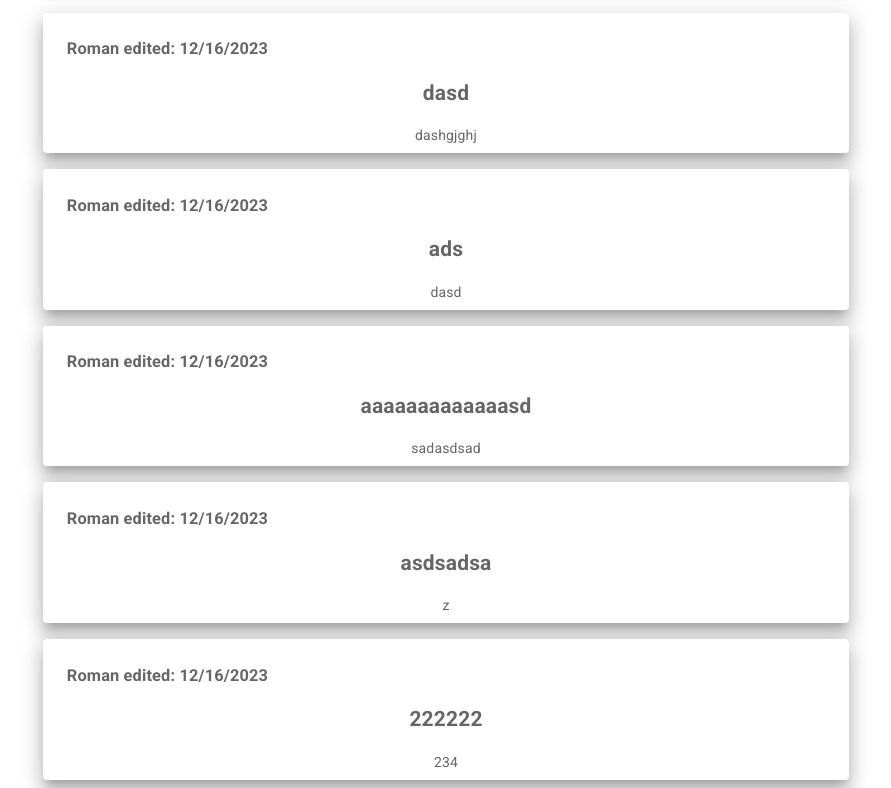
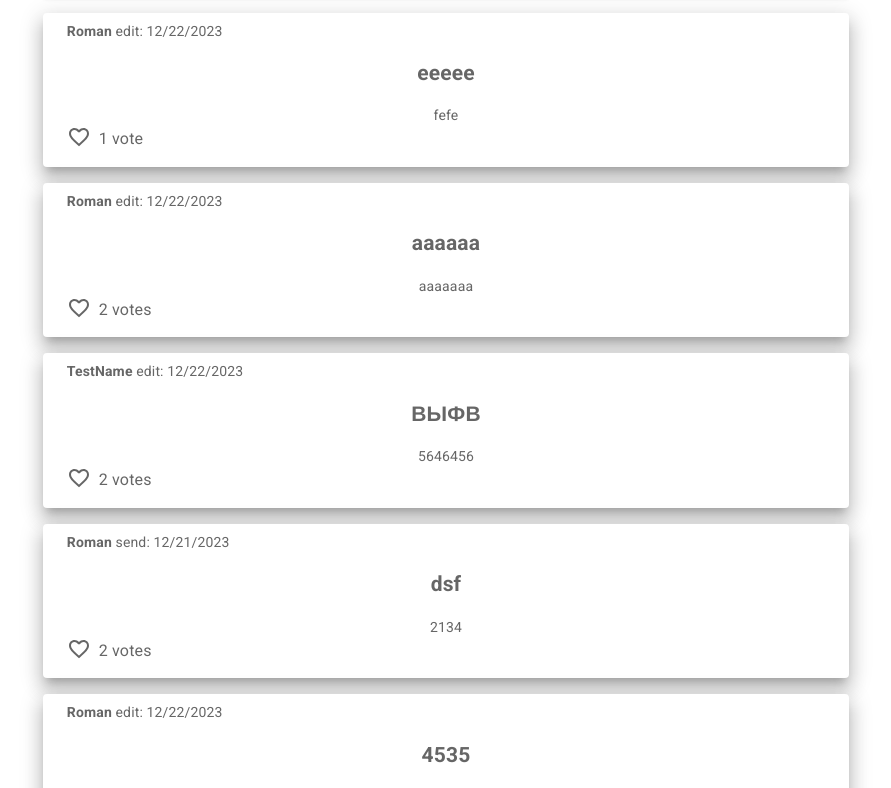
Before and after one commit to Dourden8011/Social_network, a React (Create React App) app: page / in a window 1280 px wide. Shown: the part 332-1120 px from the top of the page, without its empty margins (194-1085 px from the left). Built offline with nearby package versions, Linux system fonts and the light colour scheme; data requests are answered from the project's data file; a web font is replaced by a local one.

Commit message:
Add Votes component

```diff
--- a/db.json
+++ b/db.json
@@ -17,63 +17,191 @@
   ],
   "posts": [
     {
+      "id": 1,
+      "title": "11111",
+      "body": "11111",
+      "userId": 1,
+      "date": " edit: 12/21/2023"
+    },
+    {
+      "id": 2,
+      "title": "222222",
+      "body": "2222222",
+      "userId": 1,
+      "date": " edit: 12/21/2023"
+    },
+    {
+      "id": 3,
+      "title": "dsd",
+      "body": "dsdasa",
+      "userId": 1,
+      "date": " send: 12/21/2023"
+    },
+    {
+      "id": 4,
+      "title": "ds",
+      "body": "sdds",
+      "userId": 1,
+      "date": " send: 12/21/2023"
+    },
+    {
+      "id": 5,
+      "title": "dsda",
+      "body": "dsadasd",
+      "userId": 1,
+      "date": " send: 12/21/2023"
+    },
+    {
       "id": 6,
-      "title": "45",
-      "body": "34543",
-      "userId": 2
+      "title": "4535",
+      "body": "dsdassad",
+      "userId": 1,
+      "date": " edit: 12/22/2023"
+    },
+    {
+      "id": 7,
+      "title": "dsf",
+      "body": "2134",
+      "userId": 1,
+      "date": " send: 12/21/2023"
+    },
+    {
+      "id": 8,
+      "title": "ВЫФВ",
+      "body": "5646456",
+      "userId": 2,
+      "date": " edit: 12/22/2023"
     },
     {
       "id": 9,
-      "title": "567",
-      "body": "567",
-      "userId": 2
+      "title": "aaaaaa",
+      "body": "aaaaaaa",
+      "userId": 1,
+      "date": " edit: 12/22/2023"
     },
     {
       "id": 10,
-      "title": "4324",
-      "body": "23423423",
-      "userId": 2
+      "title": "eeeee",
+      "body": "fefe",
+      "userId": 1,
+      "date": " edit: 12/22/2023"
+    }
+  ],
+  "votes": [
+    {
+      "user_id": 1,
+      "post_id": 7,
+      "id": 1
     },
     {
-      "id": 12,
-      "title": "f",
-      "body": "f",
-      "userId": 2
+      "user_id": 1,
+      "post_id": 5,
+      "id": 2
     },
     {
-      "id": 16,
-      "title": "222222",
-      "body": "234",
-      "userId": 1,
-      "date": " edited: 12/16/2023"
+      "user_id": 1,
+      "post_id": 6,
+      "id": 3
     },
     {
-      "id": 17,
-      "title": "asdsadsa",
-      "body": "z",
-      "userId": 1,
-      "date": " edited: 12/16/2023"
+      "user_id": 1,
+      "post_id": 3,
+      "id": 4
     },
     {
-      "id": 18,
-      "title": "aaaaaaaaaaaaasd",
-      "body": "sadasdsad",
-      "userId": 1,
-      "date": " edited: 12/16/2023"
+      "user_id": 1,
+      "post_id": 1,
+      "id": 5
     },
     {
-      "id": 19,
-      "title": "ads",
-      "body": "dasd",
-      "userId": 1,
-      "date": " edited: 12/16/2023"
+      "user_id": 2,
+      "post_id": 4,
+      "id": 6
     },
     {
-      "id": 20,
-      "title": "dasd",
-      "body": "dashgjghj",
-      "userId": 1,
-      "date": " edited: 12/16/2023"
+      "user_id": 2,
+      "post_id": 4,
+      "id": 7
+    },
+    {
+      "user_id": 2,
+      "post_id": 4,
+      "id": 8
+    },
+    {
+      "user_id": 2,
+      "post_id": 4,
+      "id": 9
+    },
+    {
+      "user_id": 2,
+      "post_id": 4,
+      "id": 10
+    },
+    {
+      "user_id": 2,
+      "post_id": 4,
+      "id": 11
+    },
+    {
+      "user_id": 2,
+      "post_id": 8,
+      "id": 12
+    },
+    {
+      "user_id": 2,
+      "post_id": 2,
+      "id": 13
+    },
+    {
+      "user_id": 2,
+      "post_id": 3,
+      "id": 14
+    },
+    {
+      "user_id": 2,
+      "post_id": 5,
+      "id": 15
+    },
+    {
+      "user_id": 2,
+      "post_id": 7,
+      "id": 16
+    },
+    {
+      "user_id": 2,
+      "post_id": 1,
+      "id": 17
+    },
+    {
+      "user_id": 1,
+      "post_id": 8,
+      "id": 18
+    },
+    {
+      "user_id": 1,
+      "post_id": 4,
+      "id": 19
+    },
+    {
+      "user_id": 1,
+      "post_id": 2,
+      "id": 20
+    },
+    {
+      "user_id": 2,
+      "post_id": 9,
+      "id": 21
+    },
+    {
+      "user_id": 1,
+      "post_id": 9,
+      "id": 22
+    },
+    {
+      "user_id": 1,
+      "post_id": 10,
+      "id": 23
     }
   ]
 }
--- a/routes.json
+++ b/routes.json
@@ -1,4 +1,5 @@
 {
   "users": 640,
-  "posts": 640
+  "posts": 640,
+  "votes": 660
 }
--- a/src/App.tsx
+++ b/src/App.tsx
@@ -4,7 +4,7 @@ import SignIn from './components/pages/SignIn'
 import SignUp from './components/pages/SignUp'
 // import NotFoundPage from './components/pages/NotFoundPage'
 import { Typography, Toolbar, AppBar } from '@mui/material'
-import Posts from './components/Posts'
+import Posts from './components/Posts/Posts'
 import UserName from './components/UserName'
 
 const App: React.FC = () => (
--- a/src/Redux/networkApi.ts
+++ b/src/Redux/networkApi.ts
@@ -17,6 +17,11 @@ export interface User {
   password: string
 }
 
+export interface Vote {
+  user_id: string
+  post_id: string
+}
+
 export interface UserResponse {
   user: User
   accessToken: string
@@ -33,7 +38,7 @@ export const networkApi = createApi({
     baseUrl: 'http://localhost:4000/',
     credentials: 'include',
     prepareHeaders: (headers, { getState }) => {
-      const token = (getState() as RootState).auth.accessToken
+      const token = (getState() as RootState).auth.accessToken ?? localStorage.getItem('Token')
       if (token != null) {
         headers.set('Authorization', `Bearer ${token}`)
       }
@@ -92,6 +97,20 @@ export const networkApi = createApi({
         url: 'users'
       }),
       providesTags: (result, error, id) => [{ type: 'User', id, error }]
+    }),
+    newVote: build.mutation<Vote, Vote>({
+      query: (vote) => ({
+        url: 'votes',
+        method: 'POST',
+        body: vote
+      }),
+      invalidatesTags: ['Post']
+    }),
+    getVotes: build.query<Vote[], string>({
+      query: () => ({
+        url: 'votes'
+      }),
+      providesTags: (result, error, id) => [{ type: 'Post', id, error }]
     })
   })
 })
@@ -103,5 +122,7 @@ export const {
   useAuthUserMutation,
   useDeletePostMutation,
   useEditPostMutation,
-  useGetUsersQuery
+  useGetUsersQuery,
+  useNewVoteMutation,
+  useGetVotesQuery
 } = networkApi
--- a/src/components/Post.tsx
+++ b/src/components/Posts/Post.tsx
@@ -1,11 +1,12 @@
 import React, { type FormEvent, useState } from 'react'
 import DeleteOutlinedIcon from '@mui/icons-material/DeleteOutlined'
 import EditOutlinedIcon from '@mui/icons-material/EditOutlined'
-import { networkApi } from '../Redux/networkApi'
-import { Box, Button, Grid, TextField } from '@mui/material'
+import { networkApi } from '../../Redux/networkApi'
+import { Box, Button, Grid, Modal, TextField } from '@mui/material'
 import DoneOutlineOutlinedIcon from '@mui/icons-material/DoneOutlineOutlined'
 import CancelIcon from '@mui/icons-material/Cancel'
-import { useAppSelector } from '../Redux/store'
+import { useAppSelector } from '../../Redux/store'
+import Votes from '../Votes'
 
 export interface PostProps {
   id: string
@@ -13,15 +14,34 @@ export interface PostProps {
   body: string
   userId: string
   date: string
+  likes: string[]
 }
 
 interface PostItem {
   post: PostProps
 }
 
+const style = {
+  position: 'absolute' as 'absolute',
+  top: '50%',
+  left: '50%',
+  transform: 'translate(-50%, -50%)',
+  width: 400,
+  bgcolor: 'background.paper',
+  border: '2px solid #000',
+  boxShadow: 24,
+  p: 4
+}
+
 const Post: React.FC<PostItem> = ({ post }: PostItem) => {
   const [deletePost] = networkApi.useDeletePostMutation()
   const [editPost] = networkApi.useEditPostMutation()
+
+  const [open, setOpen] = React.useState(false)
+
+  const handleClose = (): void => {
+    setOpen(false)
+  }
 
   const handleDelete = async (post: PostProps): Promise<void> => {
     await deletePost(post)
@@ -38,7 +58,7 @@ const Post: React.FC<PostItem> = ({ post }: PostItem) => {
       title,
       body,
       userId: post.userId,
-      date: ` edited: ${new Date().toLocaleString('en', {
+      date: ` edit: ${new Date().toLocaleString('en', {
         year: 'numeric',
         month: 'numeric',
         day: 'numeric'
@@ -53,21 +73,22 @@ const Post: React.FC<PostItem> = ({ post }: PostItem) => {
   const usersData = networkApi.useGetUsersQuery('').data
 
   const findName = (post: PostProps): string => {
-    const user = usersData?.find(user => user.id === post.userId)
+    const user = usersData?.find((user: { id: string }) => user.id === post.userId)
     return user?.firstname as string
   }
 
   if (!active) {
     return (
+
       <li style={{ listStyle: 'none' }}>
-        <h3 style={{
+        <Box style={{
           display: 'flex',
           justifyContent: 'space-between'
         }}>
-          <Box ml={2}>
-            {findName(post)}
+          <Grid ml={2}>
+            <b>{findName(post)}</b>
             {post.date}
-          </Box>
+          </Grid>
           {(user?.id === post.userId) &&
             <Box>
               <DeleteOutlinedIcon style={{ float: 'right' }} onClick={() => {
@@ -76,17 +97,26 @@ const Post: React.FC<PostItem> = ({ post }: PostItem) => {
               <EditOutlinedIcon style={{ float: 'right' }}
                 onClick={() => {
                   setActive(true)
+                  setOpen(true)
                 }}
               />
             </Box>
           }
-        </h3>
+        </Box>
         <h2>{post.title}</h2>
         <Grid>{post.body}</Grid>
+        <Votes post={post}/>
       </li>
+
     )
   } else {
     return (
+      <Modal
+        open={open}
+        onClose={handleClose}
+        aria-labelledby="parent-modal-title"
+        aria-describedby="parent-modal-description"
+      >
       <li style={{ listStyle: 'none' }}>
         <h3 style={{ float: 'left' }}>
           <Box ml={2}>
@@ -94,6 +124,7 @@ const Post: React.FC<PostItem> = ({ post }: PostItem) => {
             {post.date}
           </Box>
         </h3>
+        <Box sx={style}>
         <form name="editForm" onSubmit={event => {
           void handleEdit(event)
           setActive(false)
@@ -112,7 +143,7 @@ const Post: React.FC<PostItem> = ({ post }: PostItem) => {
             name='body'
             variant="filled"
             placeholder={post.body}
-            sx={{ width: '92%' }}
+            sx={{ width: '92%', m: 1 }}
             defaultValue={post.body}
             onFocus={e => {
               e.target.select()
@@ -137,7 +168,10 @@ const Post: React.FC<PostItem> = ({ post }: PostItem) => {
           </Box>
 
         </form>
+        </Box>
       </li>
+
+      </Modal>
     )
   }
 }
--- a/src/components/PostForm.tsx
+++ b/src/components/Posts/PostForm.tsx
@@ -1,7 +1,7 @@
 import { Button, TextField } from '@mui/material'
 import React, { type FormEvent } from 'react'
-import { networkApi } from '../Redux/networkApi'
-import { useAppSelector } from '../Redux/store'
+import { networkApi } from '../../Redux/networkApi'
+import { useAppSelector } from '../../Redux/store'
 
 const PostForm: React.FC = () => {
   const [newPost] = networkApi.useNewPostMutation()
--- a/src/components/Posts.tsx
+++ b/src/components/Posts/Posts.tsx
@@ -2,13 +2,13 @@ import React, { useEffect } from 'react'
 import { styled } from '@mui/material/styles'
 import Paper from '@mui/material/Paper'
 import { Container, Stack, Typography, Link } from '@mui/material'
-import { networkApi } from '../Redux/networkApi'
+import { networkApi } from '../../Redux/networkApi'
 import Post, { type PostProps } from './Post'
 import { Link as LinkRouter } from 'react-router-dom'
 import PostForm from './PostForm'
 import PostFormUnauth from './PostFormUnauth'
-import { useAppDispatch } from '../Redux/store'
-import { setCredentials } from '../Redux/slices/authSlice'
+import { useAppDispatch } from '../../Redux/store'
+import { setCredentials } from '../../Redux/slices/authSlice'
 
 const Posts: React.FC = () => {
   const Item = styled(Paper)(({ theme }) => ({
@@ -19,18 +19,16 @@ const Posts: React.FC = () => {
     color: theme.palette.text.secondary
   }))
 
-  const dispatch = useAppDispatch()
   const { data = [], isLoading, error } = networkApi.useGetPostsQuery(''/* { pollingInterval: 3000 } */)
 
+  const dispatch = useAppDispatch()
+
   useEffect(() => {
-    const user = localStorage.getItem('User')
-    if (user !== null) {
-      dispatch(setCredentials({
-        user: JSON.parse(user),
-        accessToken: localStorage.getItem('Token')
-      }))
-    }
-  }, [])
+    dispatch(setCredentials({
+      user: JSON.parse(localStorage.getItem('User') as string),
+      accessToken: localStorage.getItem('Token')
+    }))
+  })
 
   const isError = (): string | undefined => {
     if (error != null) {
@@ -80,9 +78,8 @@ const Posts: React.FC = () => {
                 key={post.id}
                 elevation={12}
                 sx={{ mb: 2 }}
-                // {...usersData?.find(user => user?.id === post.userId)}
               >
-                <Post post={post as PostProps} /* user={user as User} *//>
+                <Post post={post as PostProps} />
               </Item>
             )
             )}
--- /dev/null
+++ b/src/components/Votes.tsx
@@ -0,0 +1,67 @@
+import React, { useEffect, useState } from 'react'
+import { Box, Typography } from '@mui/material'
+import { useAppSelector } from '../Redux/store'
+import { type PostProps } from './Posts/Post'
+import { type Vote, useGetVotesQuery, useNewVoteMutation } from '../Redux/networkApi'
+import FavoriteBorderIcon from '@mui/icons-material/FavoriteBorder'
+import FavoriteIcon from '@mui/icons-material/Favorite'
+
+interface PostItem {
+  post: PostProps
+}
+
+const Votes: React.FC<PostItem> = ({ post }) => {
+  const [newVote] = useNewVoteMutation()
+  const { data } = useGetVotesQuery('')
+  const uId = useAppSelector(state => state.auth.user?.id)
+  const [vote, useVote] = useState(false)
+
+  useEffect(() => {
+    if (findPost(post).findIndex(el => el.user_id === uId) >= 0) {
+      useVote(true)
+    }
+  })
+
+  const findPost = (post: PostProps): Vote[] => {
+    if (data == null) return []
+    return data?.filter(p => p.post_id === post.id)
+  }
+
+  const handleLike = async (a: string | undefined): Promise<void> => {
+    if (a == null) return
+    await newVote({
+      user_id: a,
+      post_id: post.id
+    })
+  }
+
+  return (
+    <Box sx={{
+      display: 'flex',
+      flexDirection: 'row',
+      spacing: 2,
+      ml: 2
+    }}>
+      {(!vote)
+        ? <FavoriteBorderIcon onClick={() => {
+          void handleLike(uId)
+          findPost(post)
+        }}
+        sx={{ mr: 1 }}/>
+        : <FavoriteIcon sx={{ mr: 1 }}/>}
+            {(findPost(post).length === 0)
+              ? <Typography variant="subtitle1" gutterBottom >
+          no votes yet
+        </Typography>
+              : (findPost(post).length === 1)
+                  ? <Typography variant="subtitle1" gutterBottom >
+            {findPost(post).length} vote
+          </Typography>
+                  : <Typography variant="subtitle1" gutterBottom >
+            {findPost(post).length} votes
+          </Typography>}
+    </Box>
+  )
+}
+
+export default Votes
```
Also changed, not shown: src/components/Posts/PostFormUnauth.tsx (renamed from src/components/PostFormUnauth.tsx).
